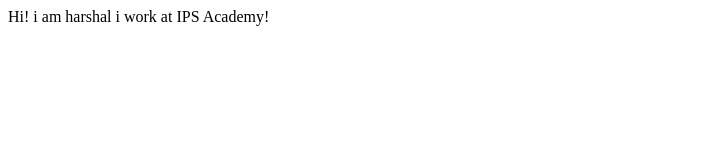
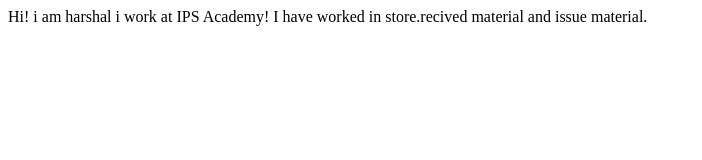
Before and after one commit to harshal161989/student-name-site, a plain HTML site: page index.html in a window 1280 px wide. Shown: the whole page, without its empty margins (0-702 px from the left). Drawn offline with Linux system fonts and the light colour scheme.

Commit message:
update details of project

```diff
--- a/index.html
+++ b/index.html
@@ -9,5 +9,6 @@
 <body>
    Hi! i am harshal
    i work at IPS Academy!
+   I have worked in store.recived material and issue material.
 </body>
 </html>
```
